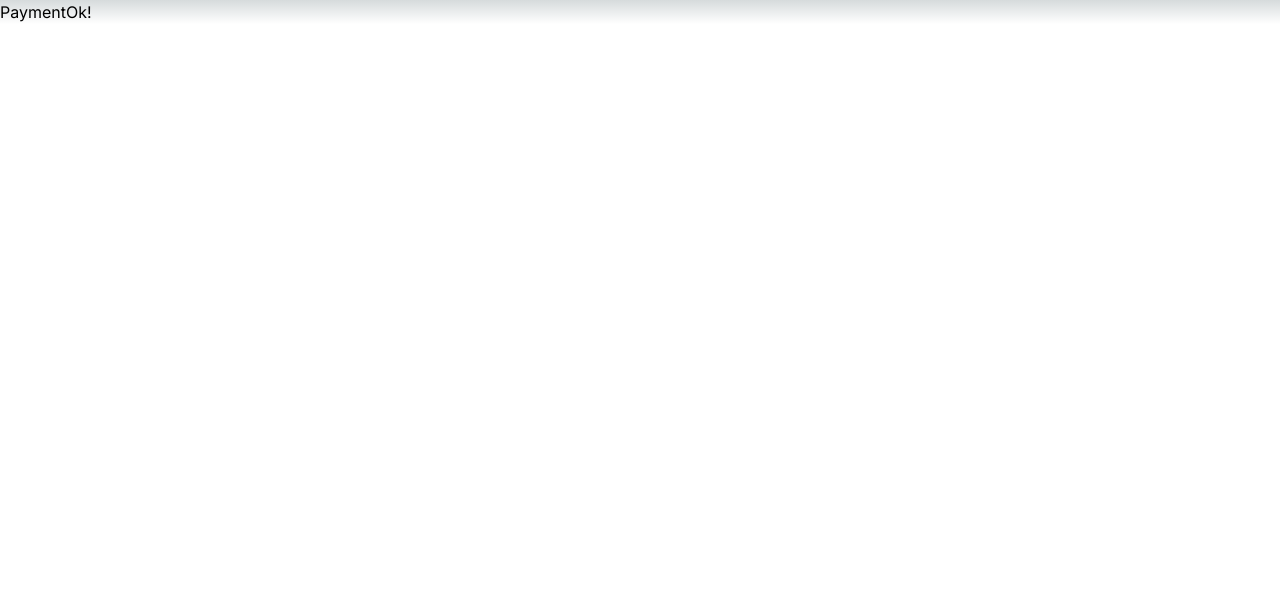
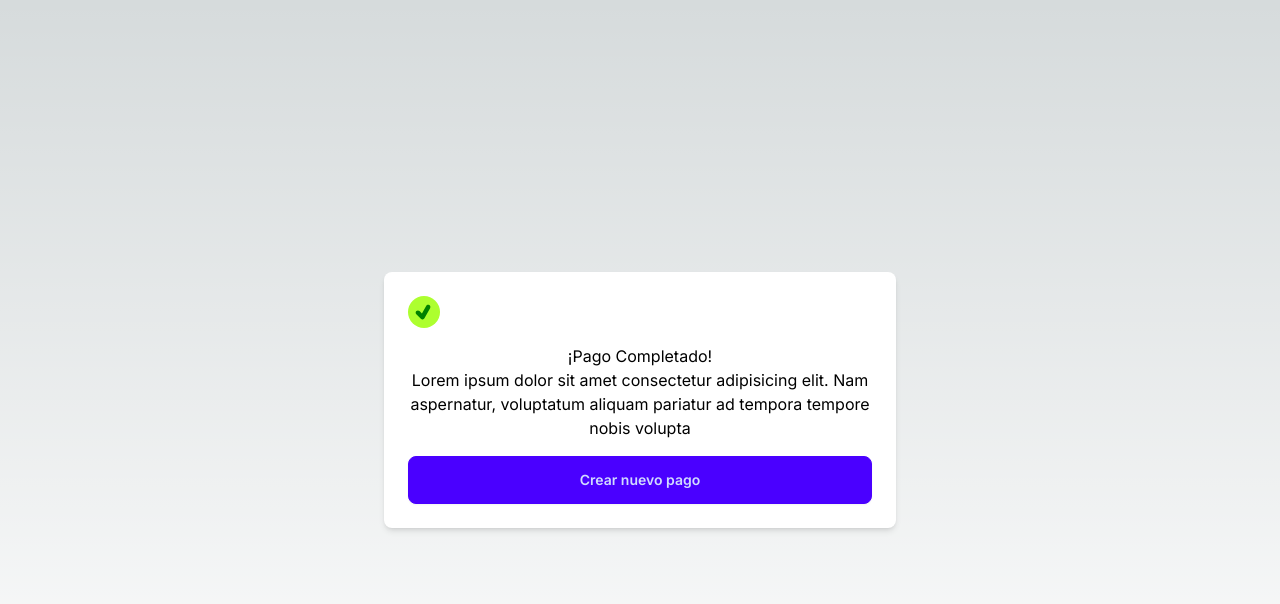
Before and after one commit to BertoPolo/bitnovo-test, a Next.js app: page /payment/success in a window 1280 px wide. Shown: the top 604 px of the page. Built offline with nearby package versions, Linux system fonts and the light colour scheme.

Commit message:
creating /success

```diff
--- a/app/globals.css
+++ b/app/globals.css
@@ -18,10 +18,13 @@
 
 body {
   color: rgb(var(--foreground-rgb));
-  background: linear-gradient(
-      to bottom,
-      transparent,
-      rgb(var(--background-end-rgb))
-    )
-    rgb(var(--background-start-rgb));
+  background: linear-gradient(to bottom, transparent, rgb(var(--background-end-rgb))) rgb(var(--background-start-rgb));
 }
+
+.tick {
+  background-color: greenyellow;
+  color: green;
+  width: 2rem;
+  height: 2rem;
+  border-radius: 50%;
+}
--- a/app/payment/resume/page.tsx
+++ b/app/payment/resume/page.tsx
@@ -7,9 +7,9 @@ import { OrderInfo } from "@/types"
 
 const PaymentQR = ({ orderInfo }: { orderInfo: OrderInfo }) => {
   const router = useRouter()
-  const [timeLeft, setTimeLeft] = useState(310)
+  const [timeLeft, setTimeLeft] = useState(31000) // set as 310 => 5,10min
   useEffect(() => {
-    if (timeLeft === 0) router.push(`/payment/failed-timeout`)
+    if (timeLeft === 0) router.push(`/payment/failed/timeout`)
 
     const intervalId = setInterval(() => {
       setTimeLeft((prevTimeLeft) => prevTimeLeft - 1)
@@ -26,12 +26,32 @@ const PaymentQR = ({ orderInfo }: { orderInfo: OrderInfo }) => {
   return (
     <div>
       <h2>Realiza el pago</h2>
-      <p>
-        <span>icon</span> {formatTimeLeft()}
-      </p>
+      <div>
+        <span>
+          <svg
+            stroke="currentColor"
+            fill="currentColor"
+            stroke-width="0"
+            viewBox="0 0 24 24"
+            height="1.2em"
+            width="1.2em"
+            xmlns="http://www.w3.org/2000/svg"
+          >
+            <g id="Clock_2">
+              <g>
+                <path d="M12,21.933A9.933,9.933,0,1,1,21.933,12,9.944,9.944,0,0,1,12,21.933ZM12,3.067A8.933,8.933,0,1,0,20.933,12,8.943,8.943,0,0,0,12,3.067Z"></path>
+                <path d="M18,12.5H12a.429.429,0,0,1-.34-.14c-.01,0-.01-.01-.02-.02A.429.429,0,0,1,11.5,12V6a.5.5,0,0,1,1,0v5.5H18A.5.5,0,0,1,18,12.5Z"></path>
+              </g>
+            </g>
+          </svg>
+        </span>
+        <span>{formatTimeLeft()}</span>
+      </div>
       <br />
-      <button className="btn">Smart QR</button>
-      <button className="btn disabled">Web3</button>
+      <button className="btn btn-primary">Smart QR</button>
+      <button className="btn btn-primary" disabled>
+        Web3
+      </button>
       <QRCode value={orderInfo.paymentUri} />
       <br />
       <p>
--- a/app/payment/success/page.tsx
+++ b/app/payment/success/page.tsx
@@ -1,9 +1,34 @@
+"use client"
 import React from "react"
+import Link from "next/link"
 
 const PaymentOk = () => {
   return (
-    <div>
-      <div>PaymentOk!</div>
+    <div className="flex justify-center items-center min-h-screen">
+      <div className="bg-white p-6 rounded-lg shadow-md w-1/2 max-w-lg text-center">
+        <div className="mb-4 flex items-center justify-center tick flex">
+          <svg
+            stroke="currentColor"
+            fill="currentColor"
+            strokeWidth="0"
+            version="1.2"
+            baseProfile="tiny"
+            viewBox="0 0 24 24"
+            height="1.7em"
+            width="1.7em"
+            xmlns="http://www.w3.org/2000/svg"
+          >
+            <path d="M16.972 6.251c-.967-.538-2.185-.188-2.72.777l-3.713 6.682-2.125-2.125c-.781-.781-2.047-.781-2.828 0-.781.781-.781 2.047 0 2.828l4 4c.378.379.888.587 1.414.587l.277-.02c.621-.087 1.166-.46 1.471-1.009l5-9c.537-.966.189-2.183-.776-2.72z"></path>
+          </svg>
+        </div>
+        <h3>¡Pago Completado!</h3>
+        <p className="mb-4">
+          Lorem ipsum dolor sit amet consectetur adipisicing elit. Nam aspernatur, voluptatum aliquam pariatur ad tempora tempore nobis volupta
+        </p>
+        <Link href={"/payment"}>
+          <button className="btn btn-primary w-full">Crear nuevo pago</button>
+        </Link>
+      </div>
     </div>
   )
 }
```
